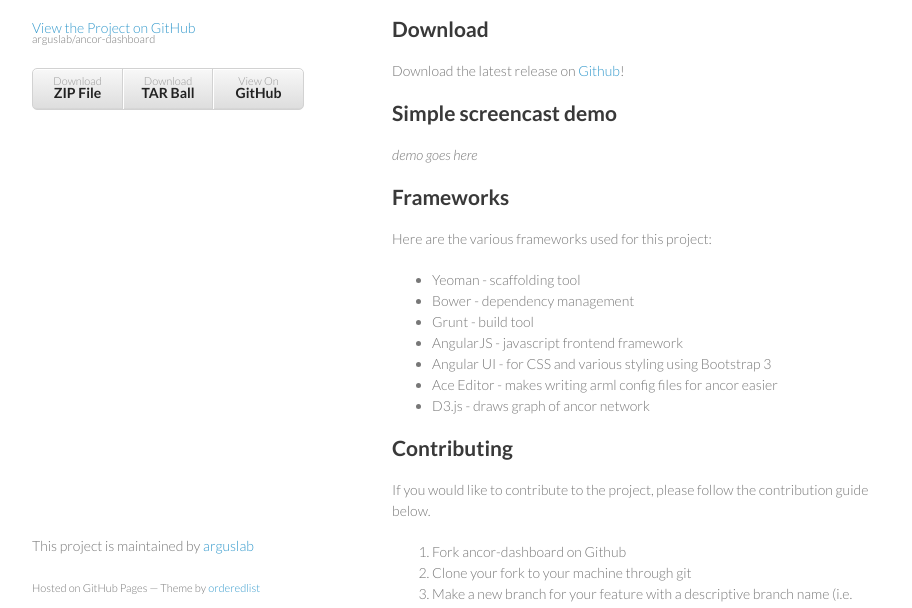
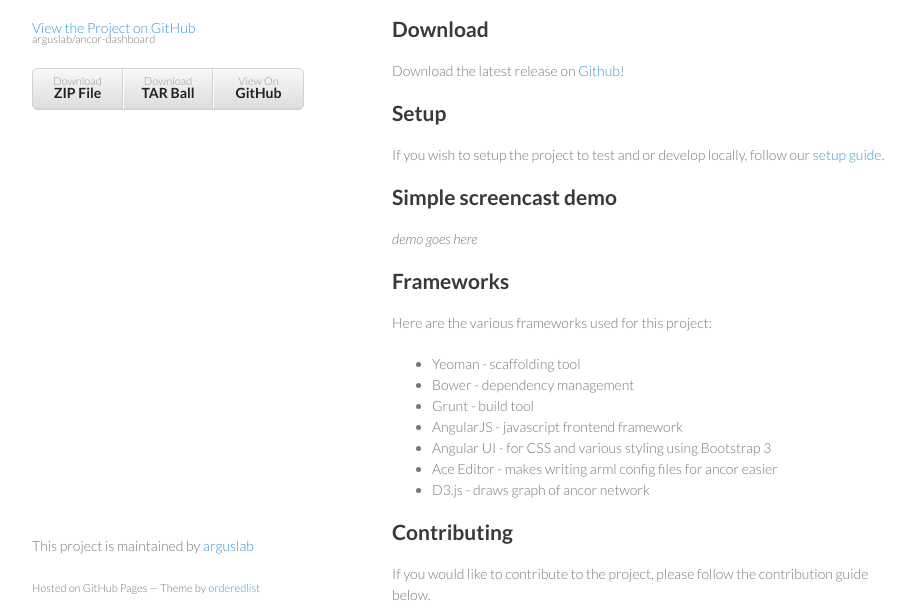
Before and after one commit to arguslab/ancor-dashboard, a plain HTML site: page index.html in a window 1280 px wide. Shown: the part 133-741 px from the top of the page, without its empty margins (178-1090 px from the left). Drawn offline with Linux system fonts and the light colour scheme.

Commit message:
Update index.html

```diff
--- a/index.html
+++ b/index.html
@@ -37,6 +37,11 @@
 <a name="download" class="anchor" href="#download"><span class="octicon octicon-link"></span></a>Download</h2>
 
 <p>Download the latest release on <a href="https://github.com/arguslab/ancor-dashboard/releases">Github</a>!</p>
+
+<h2>
+<a name="setup" class="anchor" href="#setup"><span class="octicon octicon-link"></span></a>Setup</h2>
+
+<p>If you wish to setup the project to test and or develop locally, follow our <a href="https://github.com/arguslab/ancor-dashboard/blob/master/doc/setup.md" >setup guide</a>.</p>
 
 <h2>
 <a name="simple-screencast-demo" class="anchor" href="#simple-screencast-demo"><span class="octicon octicon-link"></span></a>Simple screencast demo</h2>
```
